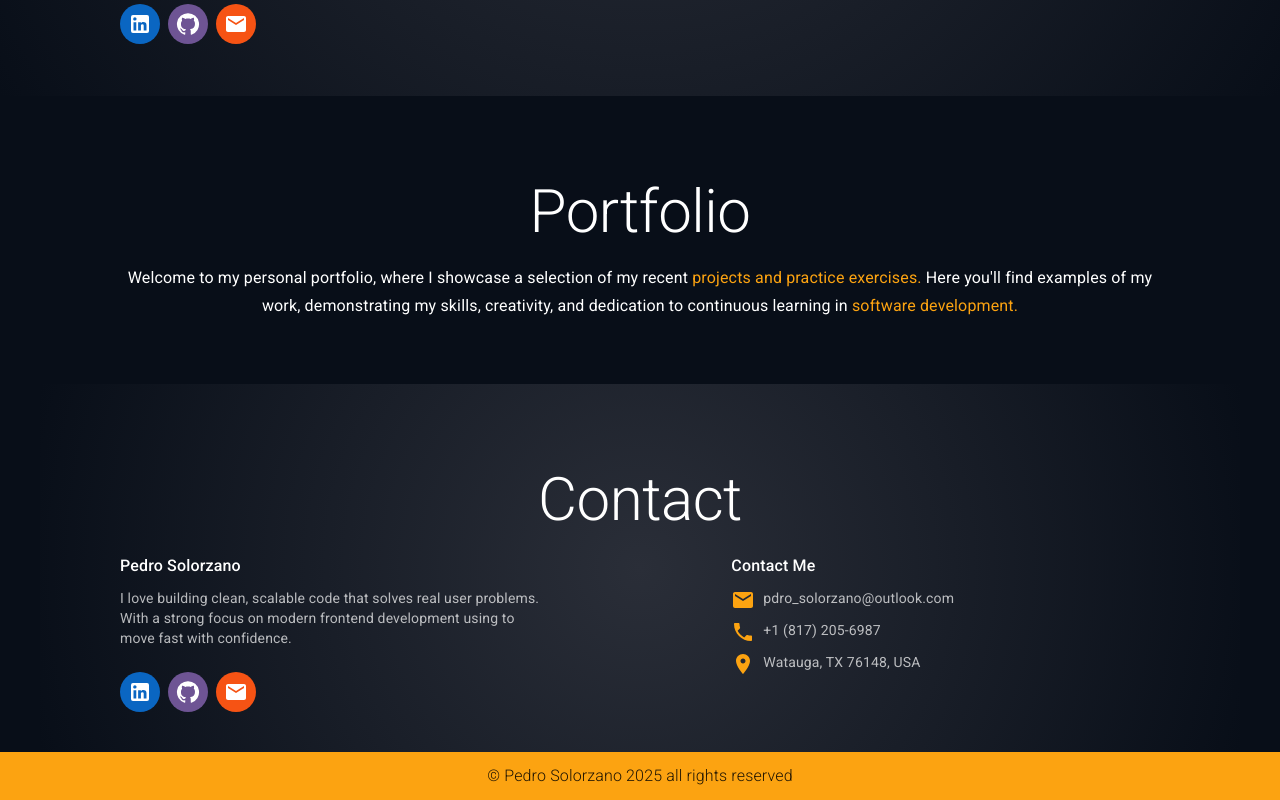
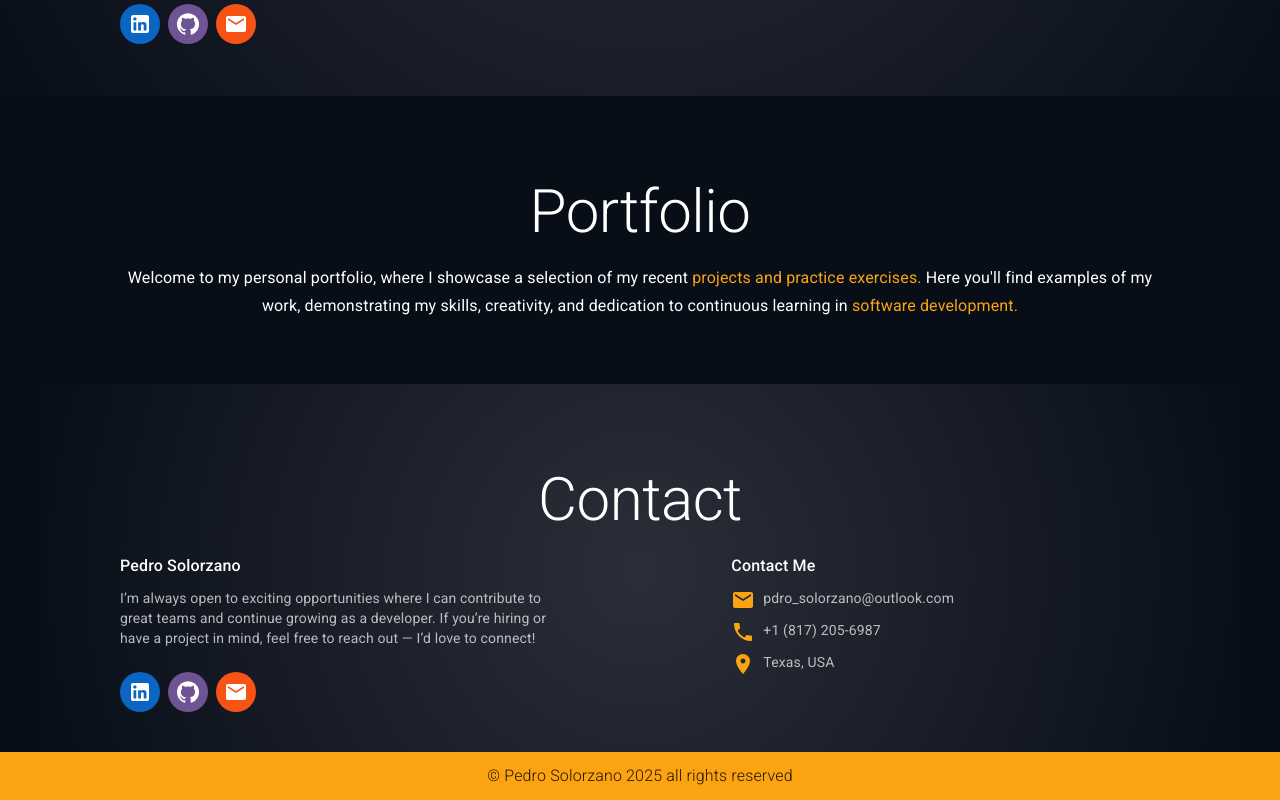
Before and after one commit to pdro-solorzano/personal-page, a React (Vite) app: page / in a window 1280 px wide. Shown: the part 704-1504 px from the top of the page. Built offline with nearby package versions, Linux system fonts and the light colour scheme.

Commit message:
Social Media Buttons modified, now it receives display options to show or hide depends on the viewport size

```diff
--- a/src/components/ContactSection/ContactSection.tsx
+++ b/src/components/ContactSection/ContactSection.tsx
@@ -41,13 +41,14 @@ function ContactSection() {
             <Typography
               variant="body2"
               color="textSecondary"
-              sx={{ mb: { xs: 0, md: 3 }, fontWeight: "normal" }}
+              sx={{ mb: { xs: 2, md: 3 }, fontWeight: "normal" }}
             >
-              I love building clean, scalable code that solves real user
-              problems. With a strong focus on modern frontend development using
-              to move fast with confidence.
+              I’m always open to exciting opportunities where I can contribute
+              to great teams and continue growing as a developer. If you’re
+              hiring or have a project in mind, feel free to reach out — I’d
+              love to connect!
             </Typography>
-            <SocialMediaBar />
+            <SocialMediaBar display={{}} />
           </Grid>
           <Grid
             size={{ xs: 0, md: 2 }}
@@ -79,7 +80,7 @@ function ContactSection() {
             <Stack direction="row" spacing={1} sx={{ mb: { sx: 1, md: 1 } }}>
               <LocationOn color="secondary" />
               <Typography variant="body2" color="textSecondary">
-                Watauga, TX 76148, USA
+                Texas, USA
               </Typography>
             </Stack>
           </Grid>
--- a/src/components/HeroSection/HeroSection.tsx
+++ b/src/components/HeroSection/HeroSection.tsx
@@ -80,9 +80,10 @@ function HeroSection() {
             </Typography>{" "}
             to move fast with confidence.
           </Typography>
+          {/* download CV button */}
         </Grid>
         <Grid size={{ xs: 12 }}>
-          <SocialMediaBar />
+          <SocialMediaBar display={{ xs: "none", md: "flex" }} />
         </Grid>
       </Grid>
     </Container>
--- a/src/components/SocialMediaBar.tsx
+++ b/src/components/SocialMediaBar.tsx
@@ -2,9 +2,9 @@ import { Stack } from "@mui/material";
 import { LinkedIn, GitHub, Email } from "@mui/icons-material";
 import { SocialMediaButton } from "./SocialMediaButton";
 
-function SocialMediaBar() {
+function SocialMediaBar({ display }) {
   return (
-    <Stack direction="row" spacing={1} display={{ xs: "none", md: "flex" }}>
+    <Stack direction="row" spacing={1} display={display}>
       <SocialMediaButton
         link={new URL("https://linkedin.com/in/pedro-solorzano-gomez")}
         color="#0a66c2"
```
